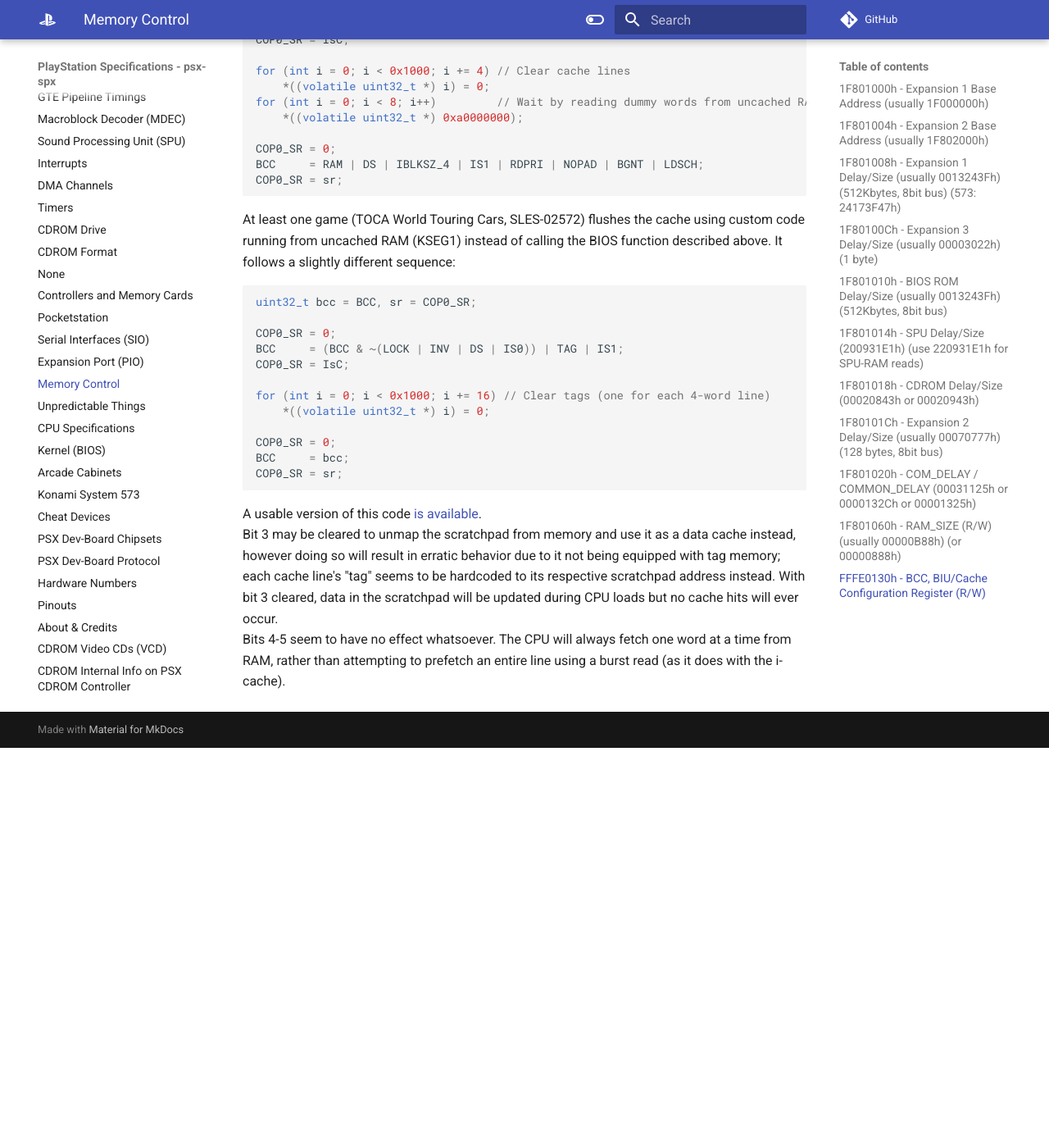
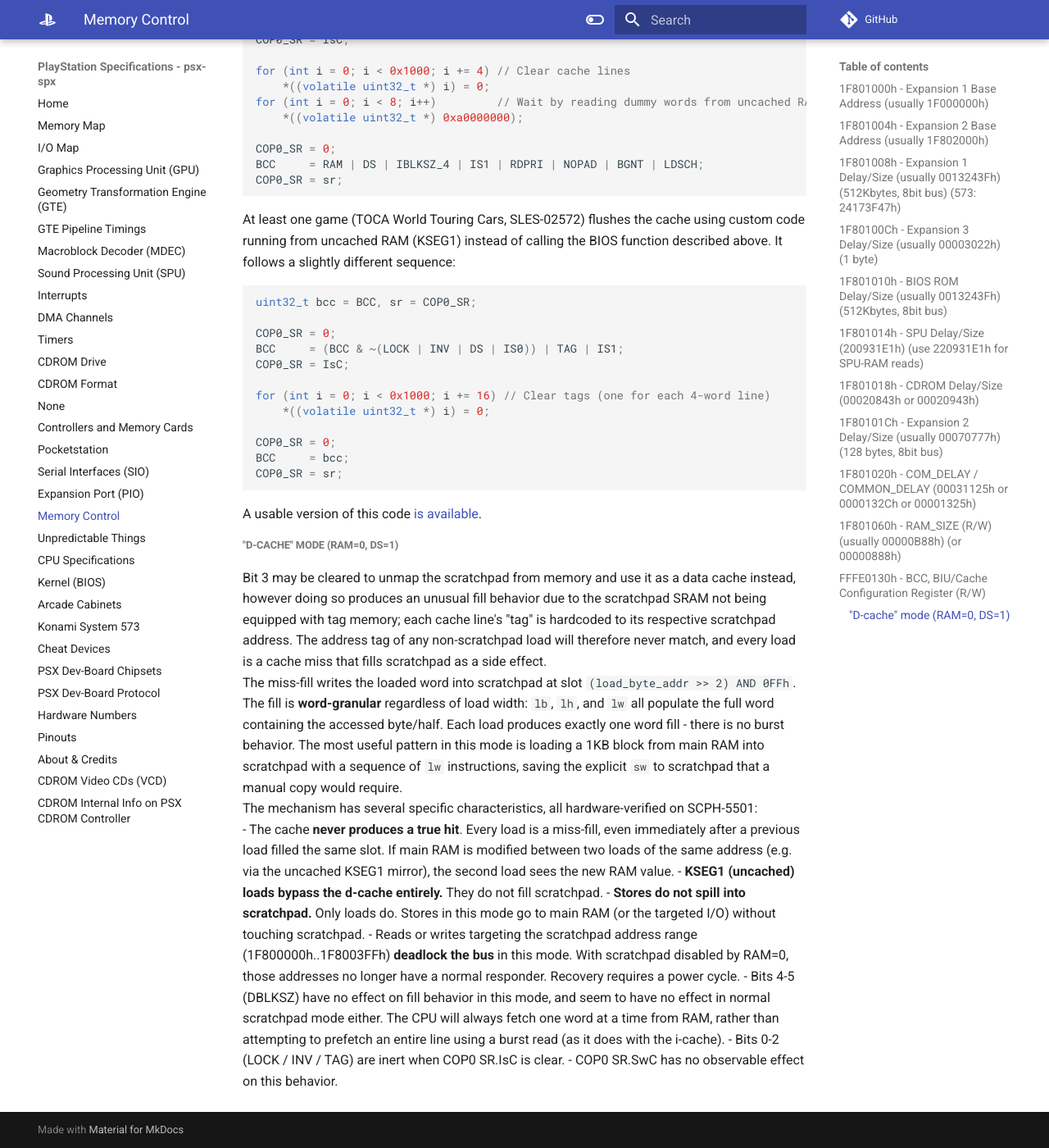
Before and after one commit to psx-spx/psx-spx.github.io, an MkDocs documentation site: the page built from docs/memorycontrol.md, in a window 1280 px wide and 1400 px high, scrolled down 5686 px. Shown: the whole window at 82% size. Built offline with MkDocs 1.6.1 and Material for MkDocs 9.7.7, drawn with Linux system fonts in a browser that asks for light colours; comment, search, counter and statistics services are not loaded; before the commit the page ends 6598 px from its top, so only the background shows below that.

Commit message:
Document BIU bit 7 "d-cache" mode hardware behavior
Replace the vague "<might> be a way to disable" prose in the scratchpad
section with a proper subsection in BIU_CONFIG covering the hardware-
verified miss-fill behavior: every cached load with RAM=0/DS=1 spills
its result into scratchpad at slot (addr>>2)&0xFF, word-granular across
lb/lh/lw, no burst, KSEG1 bypasses, stores don't spill, and reads/writes
to the scratchpad address range deadlock the bus.

DBLKSZ confirmed inert in both modes. TAG/INV/LOCK inert without IsC.
SwC inert.

Hardware-verified on SCPH-5501.

Signed-off-by: Nicolas 'Pixel' Noble <nicolas@nobis-crew.org>

````diff
--- a/docs/memorycontrol.md
+++ b/docs/memorycontrol.md
@@ -287,11 +287,37 @@
 ```
 A usable version of this code
 [is available](https://github.com/pcsx-redux/nugget/blob/main/common/hardware/flushcache.s).<br/>
+##### "D-cache" mode (RAM=0, DS=1)
 Bit 3 may be cleared to unmap the scratchpad from memory and use it as a data
-cache instead, however doing so will result in erratic behavior due to it not
-being equipped with tag memory; each cache line's "tag" seems to be hardcoded to
-its respective scratchpad address instead. With bit 3 cleared, data in the
-scratchpad will be updated during CPU loads but no cache hits will ever occur.<br/>
-Bits 4-5 seem to have no effect whatsoever. The CPU will always fetch one word
-at a time from RAM, rather than attempting to prefetch an entire line using a
-burst read (as it does with the i-cache).<br/>
+cache instead, however doing so produces an unusual fill behavior due to the
+scratchpad SRAM not being equipped with tag memory; each cache line's "tag" is
+hardcoded to its respective scratchpad address. The address tag of any
+non-scratchpad load will therefore never match, and every load is a cache miss
+that fills scratchpad as a side effect.<br/>
+The miss-fill writes the loaded word into scratchpad at slot
+`(load_byte_addr >> 2) AND 0FFh`. The fill is **word-granular** regardless of
+load width: `lb`, `lh`, and `lw` all populate the full word containing the
+accessed byte/half. Each load produces exactly one word fill - there is no
+burst behavior. The most useful pattern in this mode is loading a 1KB block
+from main RAM into scratchpad with a sequence of `lw` instructions, saving
+the explicit `sw` to scratchpad that a manual copy would require.<br/>
+The mechanism has several specific characteristics, all hardware-verified on
+SCPH-5501:<br/>
+- The cache **never produces a true hit**. Every load is a miss-fill, even
+immediately after a previous load filled the same slot. If main RAM is
+modified between two loads of the same address (e.g. via the uncached KSEG1
+mirror), the second load sees the new RAM value.
+- **KSEG1 (uncached) loads bypass the d-cache entirely.** They do not fill
+scratchpad.
+- **Stores do not spill into scratchpad.** Only loads do. Stores in this mode
+go to main RAM (or the targeted I/O) without touching scratchpad.
+- Reads or writes targeting the scratchpad address range
+(1F800000h..1F8003FFh) **deadlock the bus** in this mode. With scratchpad
+disabled by RAM=0, those addresses no longer have a normal responder.
+Recovery requires a power cycle.
+- Bits 4-5 (DBLKSZ) have no effect on fill behavior in this mode, and seem
+to have no effect in normal scratchpad mode either. The CPU will always
+fetch one word at a time from RAM, rather than attempting to prefetch an
+entire line using a burst read (as it does with the i-cache).
+- Bits 0-2 (LOCK / INV / TAG) are inert when COP0 SR.IsC is clear.
+- COP0 SR.SwC has no observable effect on this behavior.<br/>
````
Also changed, not shown: docs/memorymap.md (+9 -3 lines).
